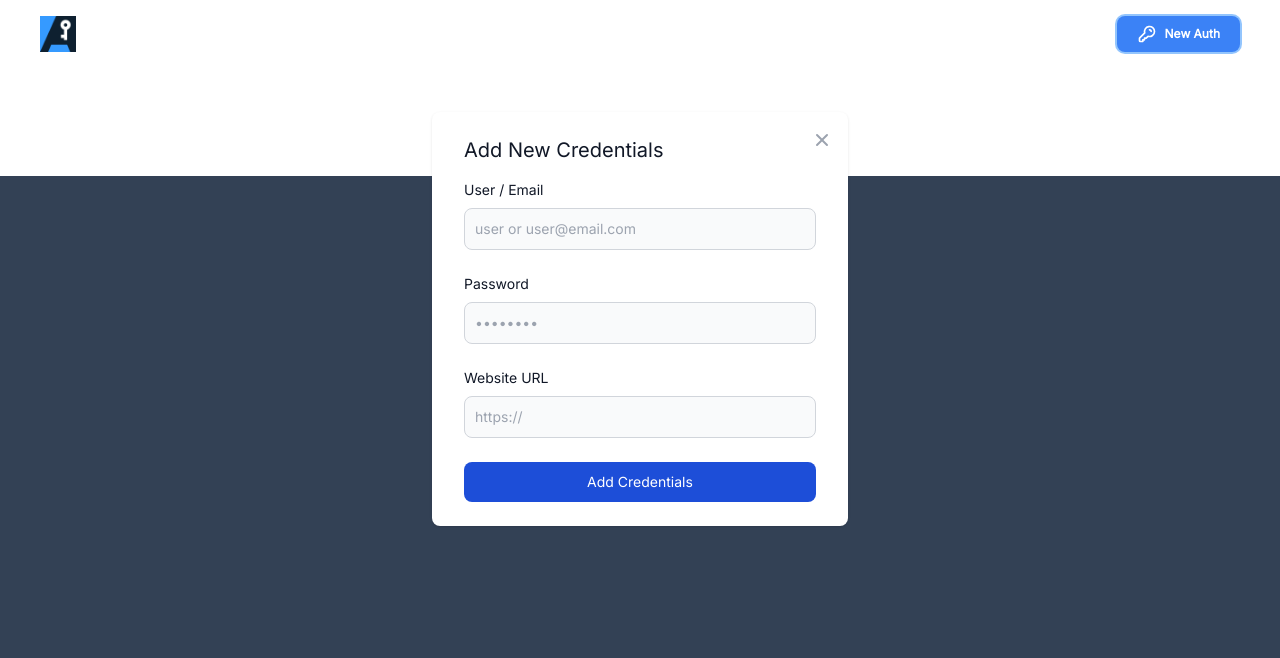
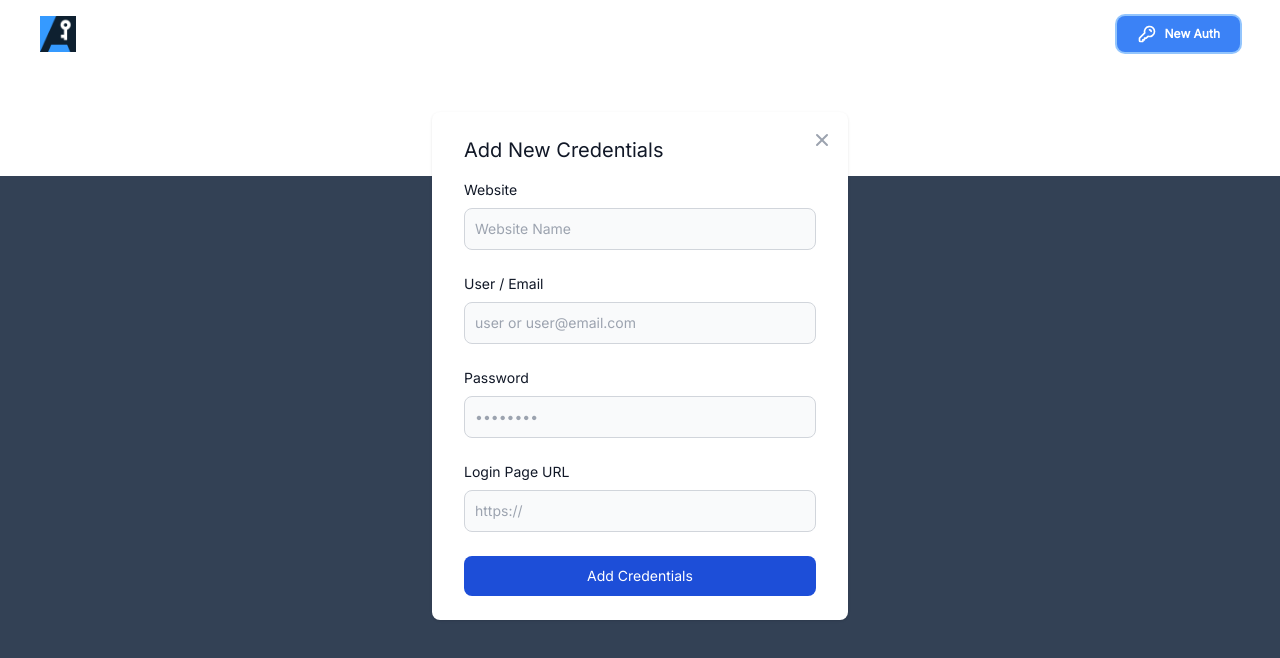
Before and after one commit to carlo-sciuto/authsaver, a React (Vite) app: page / in a window 1280 px wide. Both pictures are taken after a click on the button "New Auth". Shown: the top 658 px of the page. Built offline with nearby package versions, Linux system fonts and the light colour scheme.

Commit message:
Hook clickoutside and fix blink when click dots

```diff
--- a/src/components/AccountCard.tsx
+++ b/src/components/AccountCard.tsx
@@ -1,5 +1,6 @@
 import React, { useState } from "react";
 import { Auth } from "../reducers/account.reducer";
+import Dropdown from "./Dropdown";
 
 type Props = {
   key?: string;
@@ -7,58 +8,19 @@ type Props = {
 };
 
 function AccountCard({ auth }: Props) {
-  const [dropdown, setDropdown] = useState(false);
-
   return (
-    <div className="relative max-w-sm w-full md:w-1/3 lg:w-1/3 mb-12 bg-white rounded-lg border border-gray-200 shadow-md dark:bg-gray-800 dark:border-gray-700">
-      <div className="flex justify-end pt-4">
-        <button
-          className="absolute right-3 text-gray-500 dark:text-gray-400 hover:bg-gray-100 dark:hover:bg-gray-700 focus:ring-4 focus:outline-none focus:ring-gray-200 dark:focus:ring-gray-700 rounded-lg text-sm p-1.5"
-          type="button"
-          onClick={() => setDropdown(!dropdown)}
-        >
-          <svg
-            className="w-6 h-6"
-            fill="currentColor"
-            viewBox="0 0 20 20"
-            xmlns="http://www.w3.org/2000/svg"
-          >
-            <path d="M10 6a2 2 0 110-4 2 2 0 010 4zM10 12a2 2 0 110-4 2 2 0 010 4zM10 18a2 2 0 110-4 2 2 0 010 4z"></path>
-          </svg>
-        </button>
-        <div
-          className={
-            dropdown
-              ? "absolute top-16 right-0 z-10 w-44 text-base list-none bg-white rounded divide-y divide-gray-100 shadow dark:bg-gray-600"
-              : "hidden"
-          }
-        >
-          <ul className="py-1">
-            <li>
-              <a
-                href="#"
-                className="block py-2 px-4 text-sm text-gray-700 hover:bg-gray-100 dark:hover:bg-gray-500 dark:text-gray-200 dark:hover:text-white"
-              >
-                Edit
-              </a>
-            </li>
-            <li>
-              <a
-                href="#"
-                className="block py-2 px-4 text-sm text-red-600 hover:bg-gray-100 dark:hover:bg-gray-500 dark:text-gray-200 dark:hover:text-white"
-              >
-                Delete
-              </a>
-            </li>
-          </ul>
-        </div>
-      </div>
+    <div className="relative max-w-sm w-full md:w-1/2 lg:w-1/3 mb-12 bg-white rounded-lg border border-gray-200 shadow-md dark:bg-gray-800 dark:border-gray-700">
+      <Dropdown />
       <div className="flex flex-col items-center pb-10 pt-5 px-12">
-        <h5 className="mb-1 text-xl font-medium text-gray-900 dark:text-white">
+        <h5 className="mb-1 text-xl font-medium text-gray-900 dark:text-white pb-3">
+          {auth.name}
+        </h5>
+        <hr className="w-full opacity-20" />
+        <span className="text-sm text-gray-500 dark:text-gray-400 pt-3">
           {auth.user}
-        </h5>
+        </span>
         <span className="text-sm text-gray-500 dark:text-gray-400">
-          {auth.pwd}
+          <span>••••••••••</span>
         </span>
         <div className="flex mt-4 space-x-3 lg:mt-6">
           <a
@@ -66,7 +28,7 @@ function AccountCard({ auth }: Props) {
             target="_blank"
             className="inline-flex items-center py-2 px-4 text-sm font-medium text-center text-gray-900 bg-white rounded-lg border border-gray-300 hover:bg-gray-100 focus:ring-4 focus:outline-none focus:ring-gray-200 dark:bg-gray-800 dark:text-white dark:border-gray-600 dark:hover:bg-gray-700 dark:hover:border-gray-700 dark:focus:ring-gray-700"
           >
-            Login
+            Go to {auth.name}
           </a>
         </div>
       </div>
--- a/src/components/AuthModal.tsx
+++ b/src/components/AuthModal.tsx
@@ -13,6 +13,7 @@ type Props = {
 function AuthModal({ type, modalOpen, setModalOpen }: Props) {
   const dispatch = useDispatch();
   const [user, setUser] = useState("");
+  const [name, setName] = useState("");
   const [pwd, setPass] = useState("");
   const [site, setSite] = useState("");
 
@@ -24,6 +25,7 @@ function AuthModal({ type, modalOpen, setModalOpen }: Props) {
       dispatch(
         account.addCredentials({
           id: uuidv4(),
+          name,
           user,
           pwd,
           site,
@@ -68,6 +70,23 @@ function AuthModal({ type, modalOpen, setModalOpen }: Props) {
                 <form className="space-y-6" onSubmit={(e) => handleSubmit(e)}>
                   <div>
                     <label
+                      htmlFor="name"
+                      className="block mb-2 text-sm font-medium text-gray-900 dark:text-gray-300"
+                    >
+                      Website
+                    </label>
+                    <input
+                      type="text"
+                      name="name"
+                      id="name"
+                      className="bg-gray-50 border border-gray-300 text-gray-900 text-sm rounded-lg focus:ring-blue-500 focus:border-blue-500 block w-full p-2.5 dark:bg-gray-600 dark:border-gray-500 dark:placeholder-gray-400 dark:text-white"
+                      placeholder="Website Name"
+                      value={name}
+                      onChange={(e) => setName(e.target.value)}
+                    />
+                  </div>
+                  <div>
+                    <label
                       htmlFor="email"
                       className="block mb-2 text-sm font-medium text-gray-900 dark:text-gray-300"
                     >
@@ -75,6 +94,8 @@ function AuthModal({ type, modalOpen, setModalOpen }: Props) {
                     </label>
                     <input
                       type="text"
+                      name="user"
+                      id="user"
                       className="bg-gray-50 border border-gray-300 text-gray-900 text-sm rounded-lg focus:ring-blue-500 focus:border-blue-500 block w-full p-2.5 dark:bg-gray-600 dark:border-gray-500 dark:placeholder-gray-400 dark:text-white"
                       placeholder="user or user@email.com"
                       value={user}
@@ -90,6 +111,8 @@ function AuthModal({ type, modalOpen, setModalOpen }: Props) {
                     </label>
                     <input
                       type="password"
+                      name="password"
+                      id="password"
                       placeholder="••••••••"
                       className="bg-gray-50 border border-gray-300 text-gray-900 text-sm rounded-lg focus:ring-blue-500 focus:border-blue-500 block w-full p-2.5 dark:bg-gray-600 dark:border-gray-500 dark:placeholder-gray-400 dark:text-white"
                       value={pwd}
@@ -98,13 +121,15 @@ function AuthModal({ type, modalOpen, setModalOpen }: Props) {
                   </div>
                   <div>
                     <label
-                      htmlFor="password"
+                      htmlFor="website"
                       className="block mb-2 text-sm font-medium text-gray-900 dark:text-gray-300"
                     >
-                      Website URL
+                      Login Page URL
                     </label>
                     <input
                       type="text"
+                      name="website"
+                      id="website"
                       placeholder="https://"
                       className="bg-gray-50 border border-gray-300 text-gray-900 text-sm rounded-lg focus:ring-blue-500 focus:border-blue-500 block w-full p-2.5 dark:bg-gray-600 dark:border-gray-500 dark:placeholder-gray-400 dark:text-white"
                       value={site}
--- /dev/null
+++ b/src/components/Dropdown.tsx
@@ -0,0 +1,71 @@
+import React, { useState, useRef } from "react";
+import useOnClickOutside from "../hooks/useOnClickOutside";
+
+type Props = {};
+
+function Dropdown({}: Props) {
+  const [dropdown, setDropdown] = useState(false);
+  const dropdownRef = useRef<HTMLDivElement>(null);
+
+  const clickOutsidehandler = (e: any) => {
+    //fix blink on click dotsDropdown
+    const outSideOfDots = e.path.some((node: any) => {
+      return node.id === "dotsDropdown";
+    });
+
+    if (!outSideOfDots) {
+      setDropdown(false);
+    }
+  };
+
+  useOnClickOutside(dropdownRef, clickOutsidehandler);
+
+  return (
+    <div className="flex justify-end pt-4">
+      <button
+        className="absolute right-3 text-gray-500 dark:text-gray-400 hover:bg-gray-100 dark:hover:bg-gray-700 focus:ring-4 focus:outline-none focus:ring-gray-200 dark:focus:ring-gray-700 rounded-lg text-sm p-1.5"
+        type="button"
+        id="dotsDropdown"
+        onClick={() => setDropdown(!dropdown)}
+      >
+        <svg
+          className="w-6 h-6"
+          fill="currentColor"
+          viewBox="0 0 20 20"
+          xmlns="http://www.w3.org/2000/svg"
+        >
+          <path d="M10 6a2 2 0 110-4 2 2 0 010 4zM10 12a2 2 0 110-4 2 2 0 010 4zM10 18a2 2 0 110-4 2 2 0 010 4z"></path>
+        </svg>
+      </button>
+      <div
+        className={
+          dropdown
+            ? "absolute top-16 right-0 z-10 w-44 text-base list-none bg-white rounded divide-y divide-gray-100 shadow dark:bg-gray-600"
+            : "hidden"
+        }
+        ref={dropdownRef}
+      >
+        <ul className="py-1">
+          <li>
+            <a
+              href="#"
+              className="block py-2 px-4 text-sm text-gray-700 hover:bg-gray-100 dark:hover:bg-gray-500 dark:text-gray-200 dark:hover:text-white"
+            >
+              Edit
+            </a>
+          </li>
+          <li>
+            <a
+              href="#"
+              className="block py-2 px-4 text-sm text-red-600 hover:bg-gray-100 dark:hover:bg-gray-500 dark:text-gray-200 dark:hover:text-white"
+            >
+              Delete
+            </a>
+          </li>
+        </ul>
+      </div>
+    </div>
+  );
+}
+
+export default Dropdown;
--- /dev/null
+++ b/src/hooks/useOnClickOutside.ts
@@ -0,0 +1,29 @@
+import { useEffect, RefObject } from "react";
+
+type Event = MouseEvent | TouchEvent;
+
+const useOnClickOutside = <T extends HTMLElement = HTMLElement>(
+  ref: RefObject<T>,
+  handler: (event: Event) => void
+) => {
+  useEffect(() => {
+    const listener = (event: Event) => {
+      const el = ref?.current;
+      if (!el || el.contains((event?.target as Node) || null)) {
+        return;
+      }
+
+      handler(event);
+    };
+
+    document.addEventListener("mousedown", listener);
+    document.addEventListener("touchstart", listener);
+
+    return () => {
+      document.removeEventListener("mousedown", listener);
+      document.removeEventListener("touchstart", listener);
+    };
+  }, [ref, handler]);
+};
+
+export default useOnClickOutside;
--- a/src/reducers/account.reducer.ts
+++ b/src/reducers/account.reducer.ts
@@ -5,6 +5,7 @@ import { RootState } from "../main";
 
 export interface Auth {
   id?: string;
+  name?: string;
   user?: string;
   pwd?: string;
   site?: string;
```
